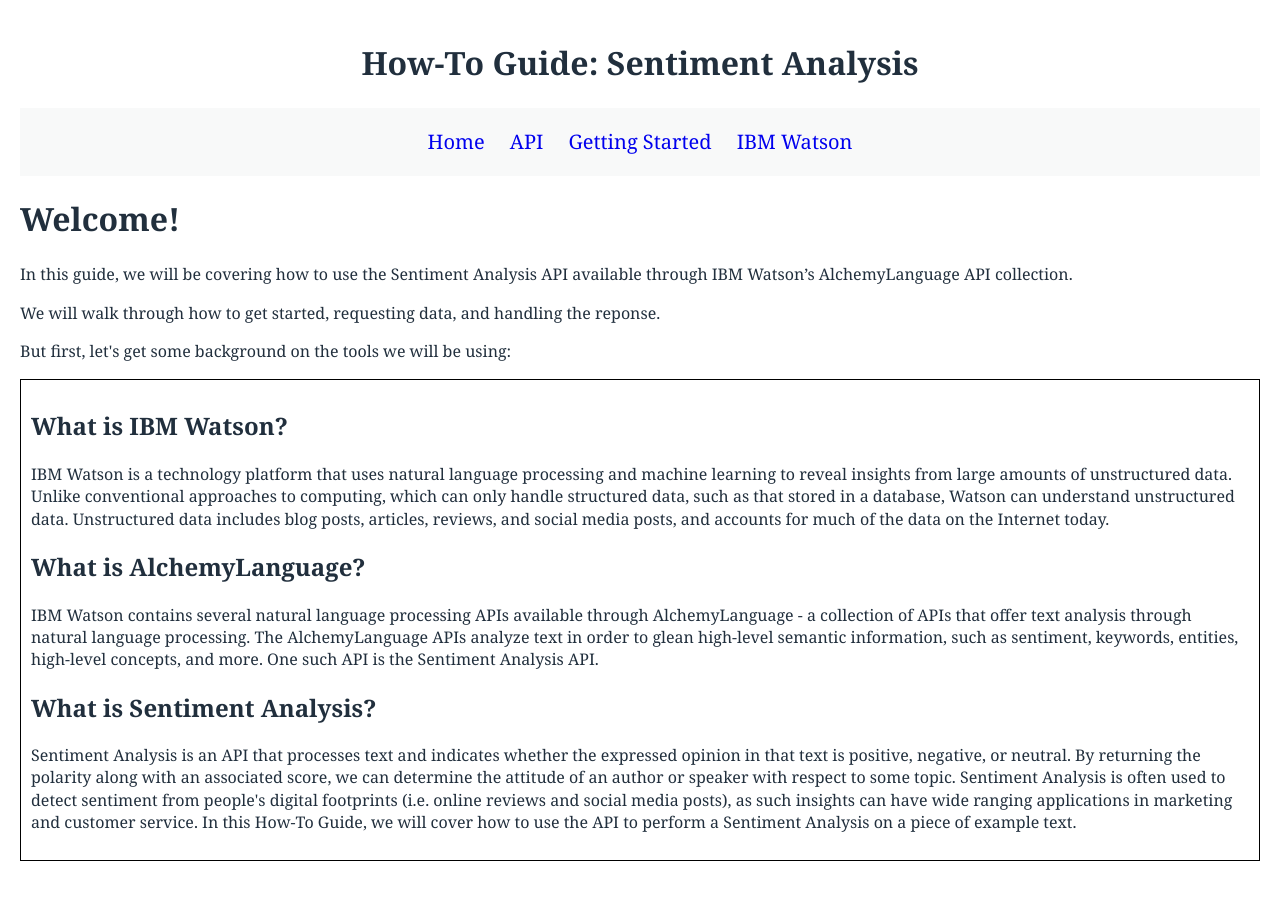
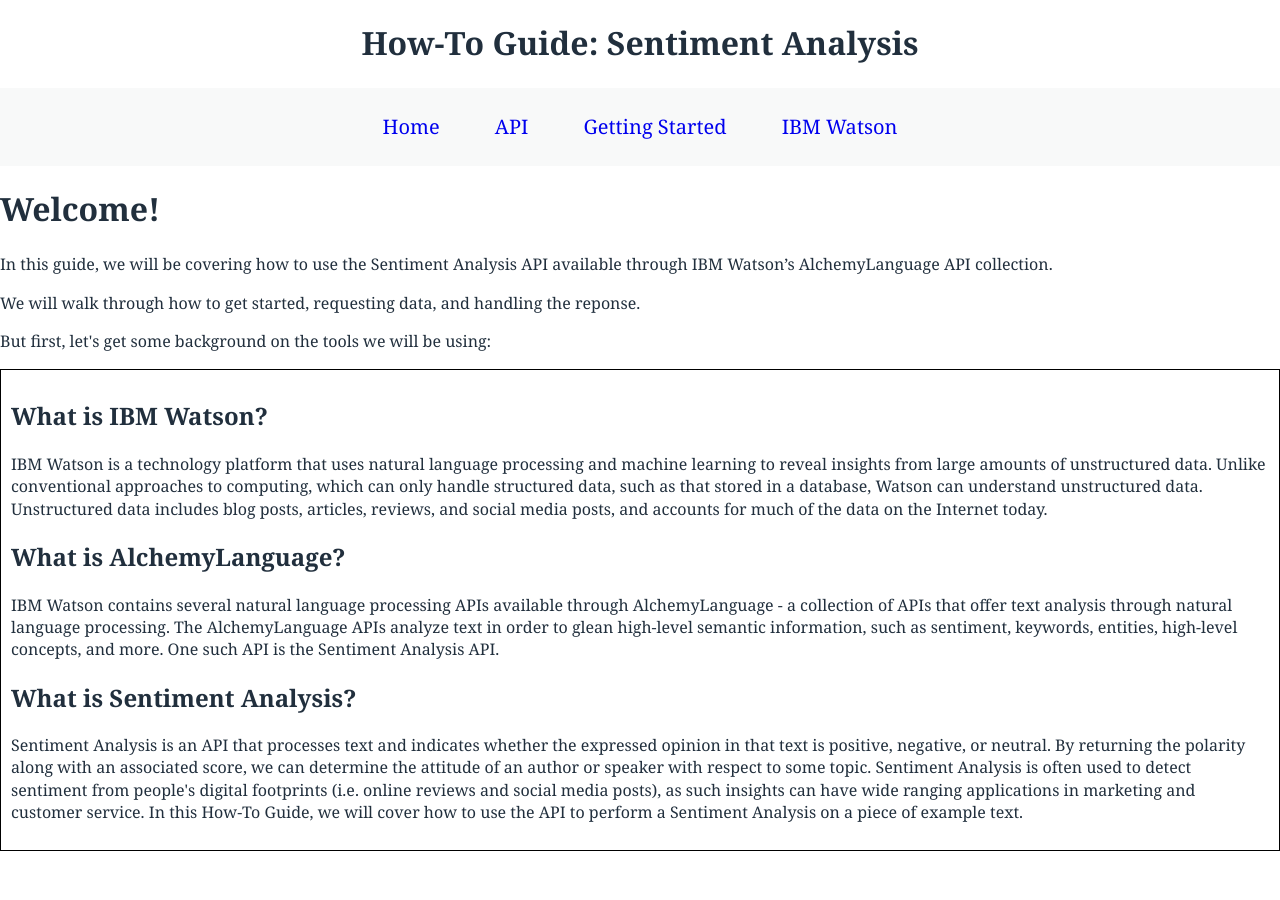
Before and after one commit to lenaz/How-To-Guide, a Jekyll site: the page built from index.html, in a window 1280 px wide. Built offline with Jekyll 4.4.1, drawn with Linux system fonts in a browser that asks for light colours; Markdown is read by kramdown in place of the engine named in the settings.

Commit message:
set padding/margins to 0

```diff
--- a/css/common.css
+++ b/css/common.css
@@ -1,6 +1,6 @@
 html {
-    margin: 10px;
-    padding: 10px;
+    margin: 0 auto;
+    padding: 0px;
 
     font: normal 100%/1.4 Georgia, serif;
 }
@@ -21,7 +21,7 @@ body {
 
 .nav {
     margin: 0 auto;
-    padding: 10px;
+    padding: 0px;
     color: #212F3D;
     background-color: #F8F9F9;
     list-style-type: none;
@@ -30,13 +30,14 @@ body {
 
 .nav > li {
     display: inline-block;
-    padding: 10px;
+    padding: 0px;
     text-decoration: none;
 }
 
 .nav li a {
     text-decoration: none;
     display: block;
+    padding: 25px;
 }
 
 a:active {
```
